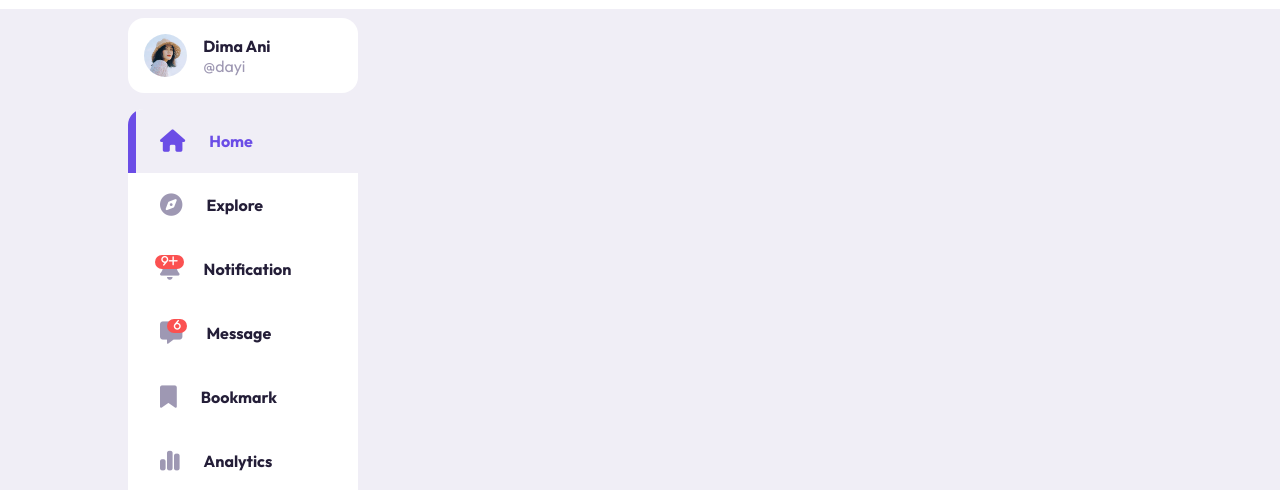
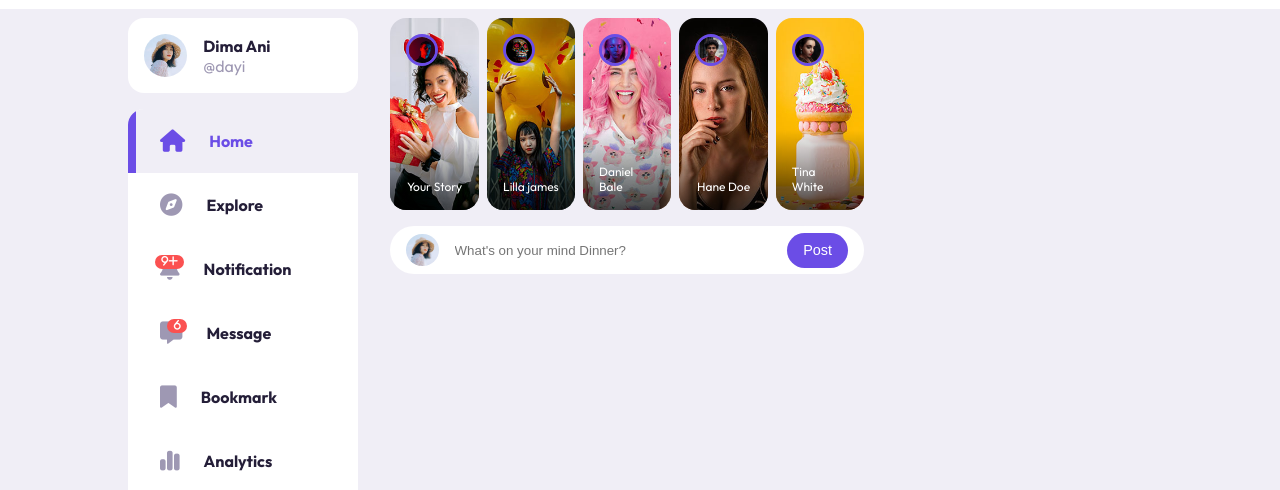
Before and after one commit to sohelshaikh74/social-media-website, a plain HTML site: page index.html in a window 1280 px wide. Shown: the part 57-547 px from the top of the page. Drawn offline with nearby package versions, Linux system fonts and the light colour scheme.

Commit message:
Stories section complted

```diff
--- a/index.html
+++ b/index.html
@@ -151,6 +151,47 @@
 
             <!-- ************ MIDDLE *************** -->
             <div class="middle">
+                <!-- ************ STORIES*********** -->
+                <div class="stories">
+                    <div class="story">
+                        <div class="profile-photo">
+                            <img src="/images/profile-8.jpg" alt="">
+                        </div>
+                        <p class="name">Your Story</p>
+                    </div>
+                    <div class="story">
+                        <div class="profile-photo">
+                            <img src="/images/profile-9.jpg" alt="">
+                        </div>
+                        <p class="name">Lilla james</p>
+                    </div>
+                    <div class="story">
+                        <div class="profile-photo">
+                            <img src="/images/profile-10.jpg" alt="">
+                        </div>
+                        <p class="name">Daniel Bale</p>
+                    </div>
+                    <div class="story">
+                        <div class="profile-photo">
+                            <img src="/images/profile-11.jpg" alt="">
+                        </div>
+                        <p class="name"> Hane Doe</p>
+                    </div>
+                    <div class="story">
+                        <div class="profile-photo">
+                            <img src="/images/profile-12.jpg" alt="">
+                        </div>
+                        <p class="name">Tina White</p>
+                    </div>
+                </div>
+                <!-- ***** END OF STORIES ******* -->
+                <form class="create-post">
+                    <div class="profile-photo">
+                        <img src="/images/profile-1.jpg" alt="">
+                    </div>
+                    <input type="text" placeholder="What's on your mind Dinner?" id="crate-post">
+                    <input type="submit" value="Post" class="btn btn-primary">
+                </form>
 
             </div>
 
--- a/style.css
+++ b/style.css
@@ -245,3 +245,81 @@ color: var(--color-primary);
 .left .notification-popup small{
     display: block;
 }
+
+
+/*  ==============================MIDDLE==================*/
+.middle .stories{
+
+    display: flex;
+    justify-content: space-between;
+    height: 12rem;
+    gap: 0.5rem;
+    /* background: red; */
+}
+.middle .stories .story{
+    padding: var(--card-padding);
+    border-radius: var(--card-border-radius);
+    display: flex;
+    flex-direction: column;
+    justify-content: space-between;
+    align-items: center;
+    color: #fff;
+    font-size: 0.75rem;
+    width: 100%;
+    /* background: red; */
+    position: relative;
+    overflow: hidden;
+}
+.middle .stories .story::before{
+    content: "";
+    display: block;
+    width: 100%;
+    height: 5rem;
+    background: linear-gradient(transparent,rgba(0, 0, 0, 0.7));
+    position: absolute;
+    bottom: 0;
+}
+.middle .stories .story .name{
+    z-index: 2;
+}
+.middle .stories .story:nth-child(1){
+    background: url('./images/story-1.jpg') no-repeat center center/cover;
+}
+.middle .stories .story:nth-child(2){
+    background: url('./images/story-2.jpg') no-repeat center center/cover;
+}
+.middle .stories .story:nth-child(3){
+    background: url('./images/story-3.jpg') no-repeat center center/cover;
+}
+.middle .stories .story:nth-child(4){
+    background: url('./images/story-4.jpg') no-repeat center center/cover;
+}
+.middle .stories .story:nth-child(5){
+    background: url('./images/story-5.jpg') no-repeat center center/cover;
+}
+.stories .story .profile-photo{
+    width: 2rem;
+    height: 2rem;
+    align-self: start;
+    border: 3px solid var(--color-primary);
+}
+
+/* ================create-post================== */
+.middle .create-post{
+    width: 100%;
+    display: flex;
+    align-items: center;
+    justify-content: space-between;
+    margin-top: 1rem;
+    background: var(--color-white);
+    padding: 0.4rem var(--card-padding);
+    border-radius: var(--border-radius);
+}
+.middle .create-post input[type="text"]{
+    justify-self: start;
+    width: 100%;
+    padding-left: 1rem;
+    background: transparent;
+    color: var(--color-dark);
+    margin-right: 1rem;
+}
```
